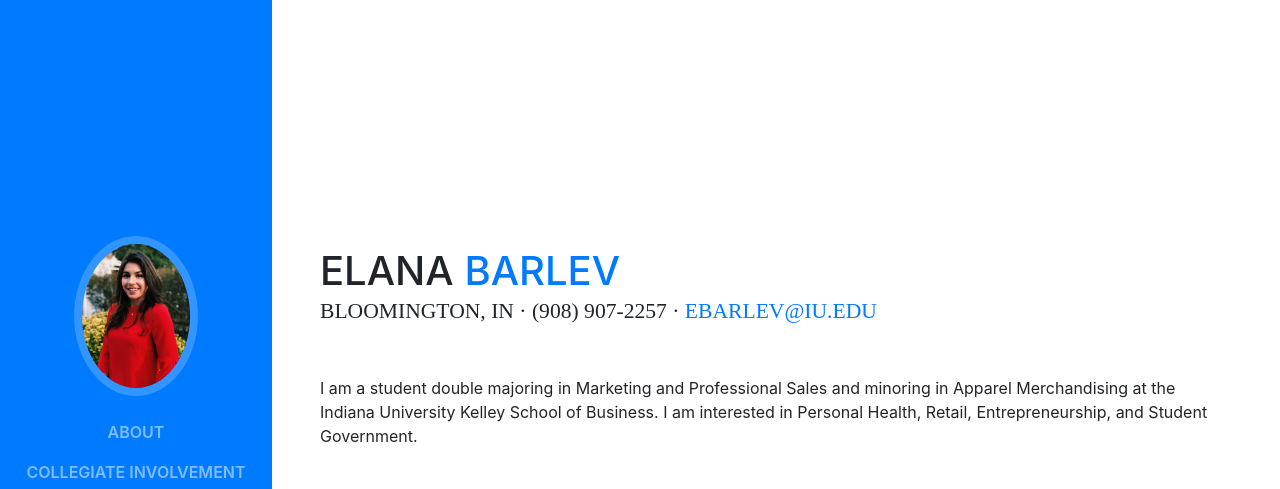
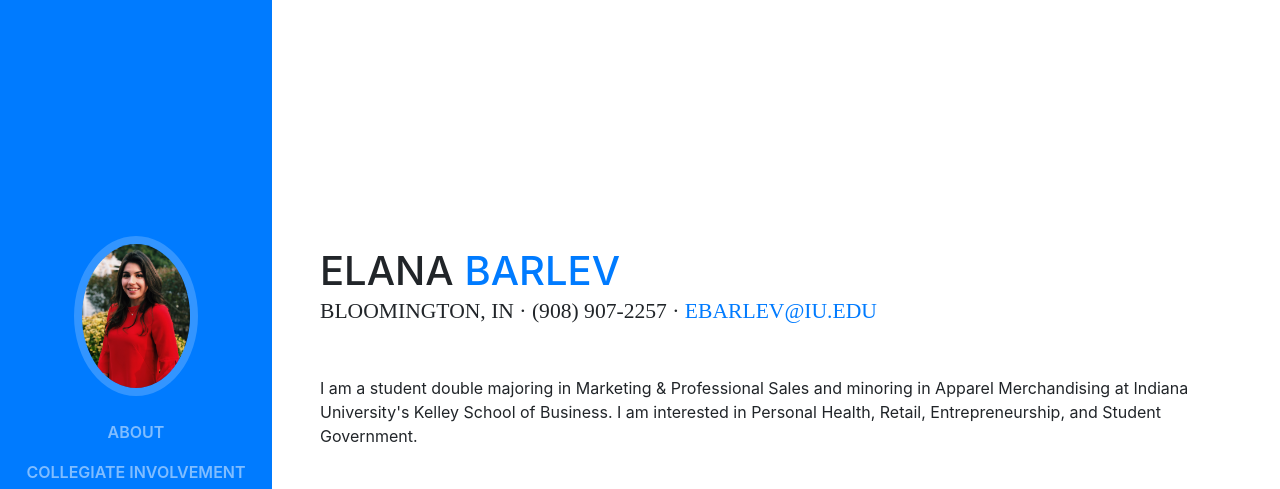
Before and after one commit to elanabarlev/elanabarlev.github.io, a website with bundled scripts: page index.html in a window 1280 px wide. Shown: the top 489 px of the page. Built offline with nearby package versions, Linux system fonts and the light colour scheme; a web font is replaced by a local one.

Commit message:
Updates 2

```diff
--- a/index.html
+++ b/index.html
@@ -70,7 +70,7 @@
           <div class="subheading mb-5">Bloomington, IN · (908) 907-2257 ·
             <a href="mailto:ebarlev@iu.edu">ebarlev@iu.edu</a>
           </div>
-          <p class="mb-5">I am a student double majoring in Marketing and Professional Sales and minoring in Apparel Merchandising at the Indiana University Kelley School of Business. I am interested in Personal Health, Retail, Entrepreneurship, and Student Government.</p>
+          <p class="mb-5">I am a student double majoring in Marketing &amp; Professional Sales and minoring in Apparel Merchandising at Indiana University's Kelley School of Business. I am interested in Personal Health, Retail, Entrepreneurship, and Student Government.</p>
           <ul class="list-inline list-social-icons mb-0">
 
             <li class="list-inline-item">
```
